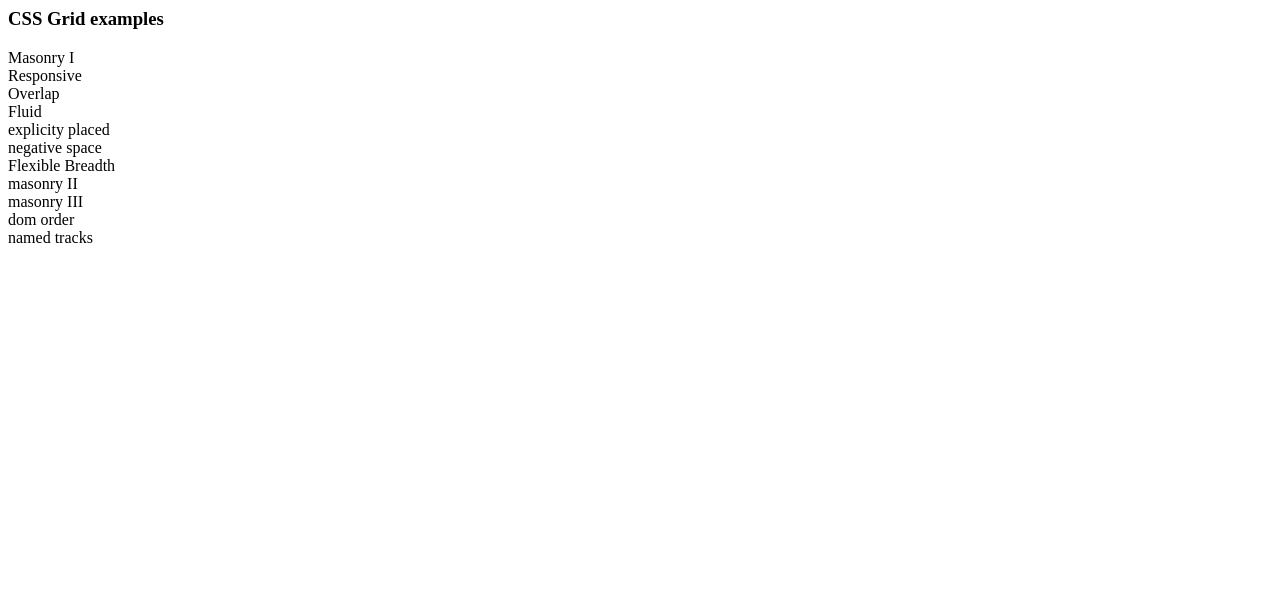
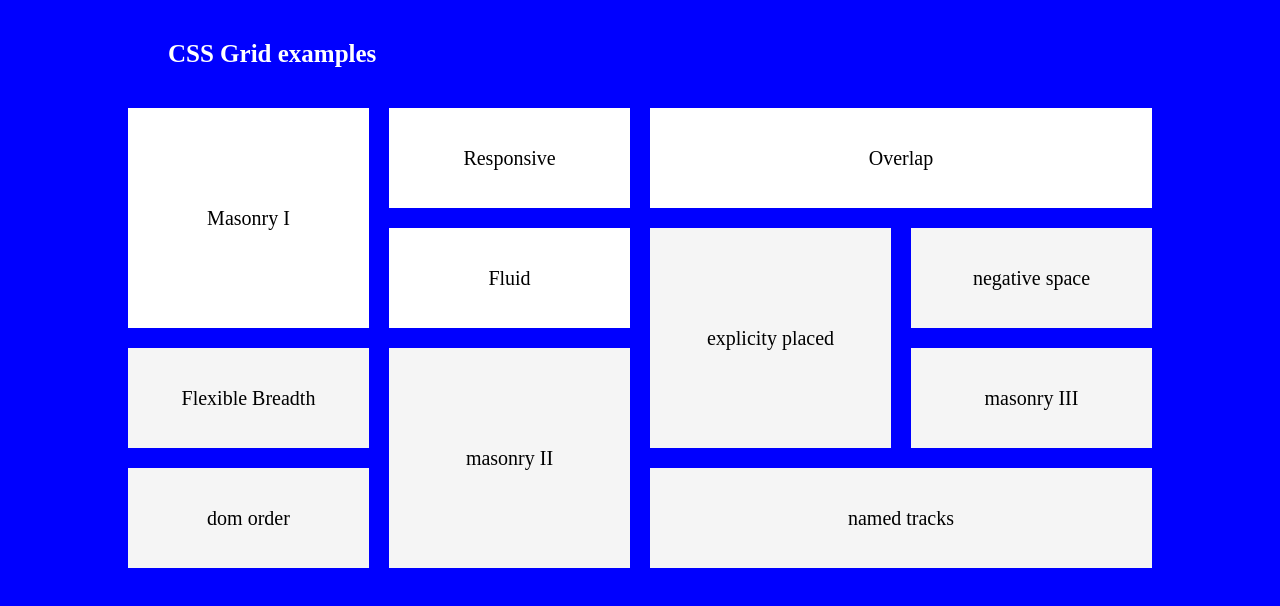
Before and after one commit to ninajigania/homework-11, a plain HTML site: page index.html in a window 1280 px wide. Drawn offline with Linux system fonts and the light colour scheme.

Commit message:
create and update css file

```diff
--- a/index.html
+++ b/index.html
@@ -3,6 +3,7 @@
     <meta charset="UTF-8">
     <meta http-equiv="X-UA-Compatible" content="IE=edge">
     <meta name="viewport" content="width=device-width, initial-scale=1.0">
+    <link rel="stylesheet" type="text/css" href="style.css">
     <title>Document</title>
 </head>
 <body>
--- /dev/null
+++ b/style.css
@@ -0,0 +1,89 @@
+*{
+    box-sizing: border-box;
+    margin: 0px;
+    padding: 0px;
+}
+body{
+    background-color: blue;
+    margin: 0px auto;
+    max-width: 1024px;
+    height: 100vh;
+}
+.grid{
+    display: grid;
+    grid-template-columns: repeat(4, 1fr);
+    grid-auto-rows: minmax(100px, auto);
+    grid-gap: 20px ;
+    width: 100%;
+}
+.box{
+    background-color: white;
+    text-align: center;
+    justify-content: center;
+    display: flex;
+    align-items: center;
+    font-size: 20px;
+}
+h3 {
+    color: white;
+    font-size: 25px;
+    padding: 40px;
+}
+.item1 {
+    grid-row-start: 1;
+    grid-row-end: 3;
+}
+.item2 {
+    grid-column-start:2 ;
+    grid-column-end: 3;
+  }
+.item3 {
+    grid-column-start: 3;
+    grid-column-end: 5;
+}
+.item4 {
+    grid-column-start: 2;
+    grid-column-end: 3;
+}
+.item5 {
+    background-color: whitesmoke;
+    grid-column-start: 3;
+    grid-column-end: 4;
+    grid-row-start: 2;
+    grid-row-end: 4;
+}
+
+.item6 {
+    background-color: whitesmoke;
+    grid-column-start: 4;
+    grid-column-end: 5;
+
+}
+.item7 {
+    background-color: whitesmoke;
+    grid-column-start: 1;
+    grid-column-end: 2;
+}
+.item8 {
+    background-color: whitesmoke;
+    grid-column-start: 2;
+    grid-column-end:3 ;
+    grid-row-start: 3;
+    grid-row-end: 5;
+}
+.item9 {
+    background-color: whitesmoke;
+    grid-column-start: 4;
+    grid-column-end:5 ;
+
+}
+.item10 {
+    background-color: whitesmoke;
+    grid-column-start: 1;
+    grid-column-end:2;
+}
+.item11 {
+    background-color: whitesmoke;
+    grid-column-start: 3;
+    grid-column-end:5;
+}
```
